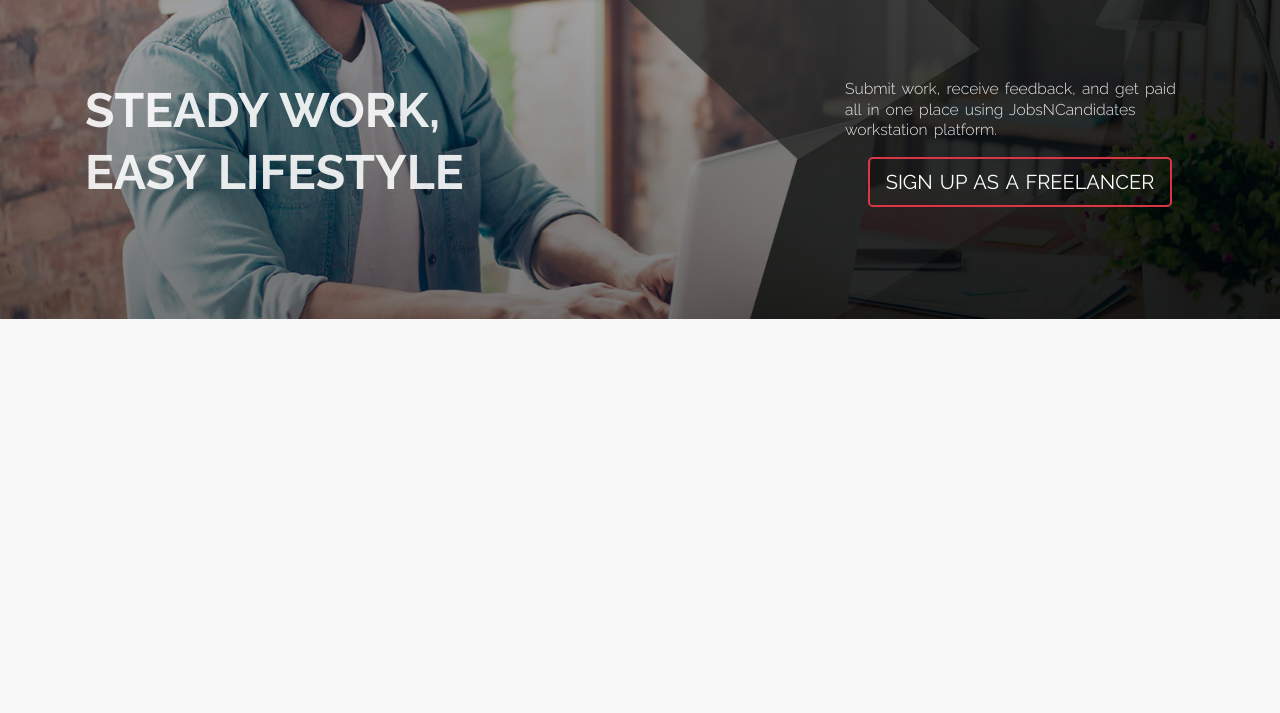
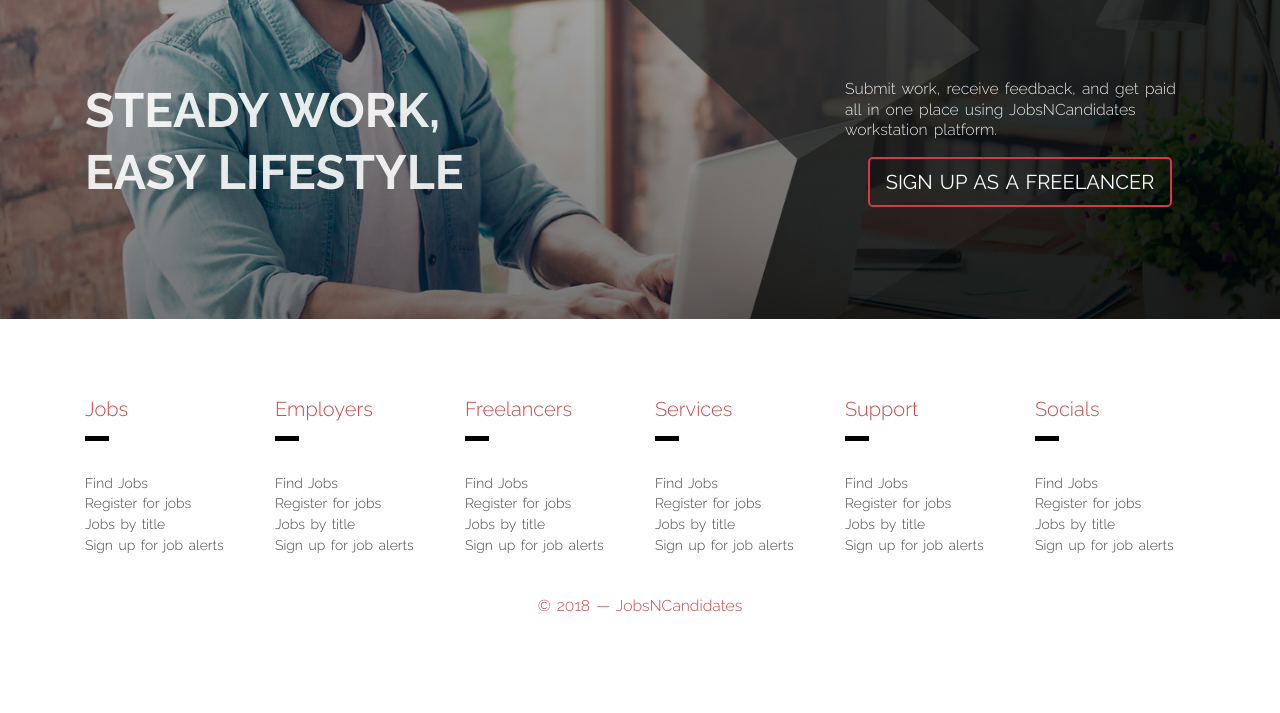
Before and after one commit to iamyinka/jobbie-rd, a PHP site: page / in a window 1280 px wide. Shown: the part 3104-3817 px from the top of the page. Before the commit the page ends 3423 px from the top, so only its background shows below. Run offline with PHP 8.4, Linux system fonts and the light colour scheme; grey boxes labelled with a size stand in for pictures from a placeholder-image service; some libraries are stand-ins or nearby versions; some web fonts are replaced.

Commit message:
Add footer

```diff
--- a/css/main.css
+++ b/css/main.css
@@ -202,6 +202,31 @@ section {
   padding: 5em 0;
 }
 
+
+#footer{
+  position: relative;
+  padding: 5em 0;
+  box-sizing: border-box;
+  color: #b33;
+}
+
+.footer-links li a {
+  font-size: .87em;
+  color: #444;
+}
+
+.underline {
+  display: block;
+  width: 15%;
+  background-color: #000;
+  height: 5px;
+  margin-bottom: 2em;
+}
+
+
+
+
+
 @media screen and (max-width: 400px) {
   .announcement {
     display: none;
--- a/index.php
+++ b/index.php
@@ -282,6 +282,80 @@
 			</div>
 		</section>
 
+		<footer id="footer">
+			<div class="container">
+				<div class="row">
+
+					<div class="col-md-2">
+						<p class="lead">Jobs</p>
+						<span class="underline"></span>
+		        <ul class="footer-links list-unstyled">
+		        	<li><a href="#">Find Jobs</a></li>
+		        	<li><a href="#">Register for jobs</a></li>
+		        	<li><a href="#">Jobs by title</a></li>
+		        	<li><a href="#">Sign up for job alerts</a></li>
+		        </ul>
+					</div>
+
+					<div class="col-md-2">
+						<p class="lead">Employers</p>
+						<span class="underline"></span>
+		        <ul class="footer-links list-unstyled">
+		        	<li><a href="#">Find Jobs</a></li>
+		        	<li><a href="#">Register for jobs</a></li>
+		        	<li><a href="#">Jobs by title</a></li>
+		        	<li><a href="#">Sign up for job alerts</a></li>
+		        </ul>
+					</div>
+
+					<div class="col-md-2">
+						<p class="lead">Freelancers</p>
+						<span class="underline"></span>
+		        <ul class="footer-links list-unstyled">
+		        	<li><a href="#">Find Jobs</a></li>
+		        	<li><a href="#">Register for jobs</a></li>
+		        	<li><a href="#">Jobs by title</a></li>
+		        	<li><a href="#">Sign up for job alerts</a></li>
+		        </ul>
+					</div>
+
+					<div class="col-md-2">
+						<p class="lead">Services</p>
+						<span class="underline"></span>
+		        <ul class="footer-links list-unstyled">
+		        	<li><a href="#">Find Jobs</a></li>
+		        	<li><a href="#">Register for jobs</a></li>
+		        	<li><a href="#">Jobs by title</a></li>
+		        	<li><a href="#">Sign up for job alerts</a></li>
+		        </ul>
+					</div>
+
+					<div class="col-md-2">
+						<p class="lead">Support</p>
+						<span class="underline"></span>
+		        <ul class="footer-links list-unstyled">
+		        	<li><a href="#">Find Jobs</a></li>
+		        	<li><a href="#">Register for jobs</a></li>
+		        	<li><a href="#">Jobs by title</a></li>
+		        	<li><a href="#">Sign up for job alerts</a></li>
+		        </ul>
+					</div>
+
+					<div class="col-md-2">
+						<p class="lead">Socials</p>
+						<span class="underline"></span>
+		        <ul class="footer-links list-unstyled">
+		        	<li><a href="#">Find Jobs</a></li>
+		        	<li><a href="#">Register for jobs</a></li>
+		        	<li><a href="#">Jobs by title</a></li>
+		        	<li><a href="#">Sign up for job alerts</a></li>
+		        </ul>
+					</div>
+
+				</div>
+				<p class="text-center mt-4">&copy; 2018 &mdash; JobsNCandidates</p>
+			</div>
+		</footer>
 
 
 
```
